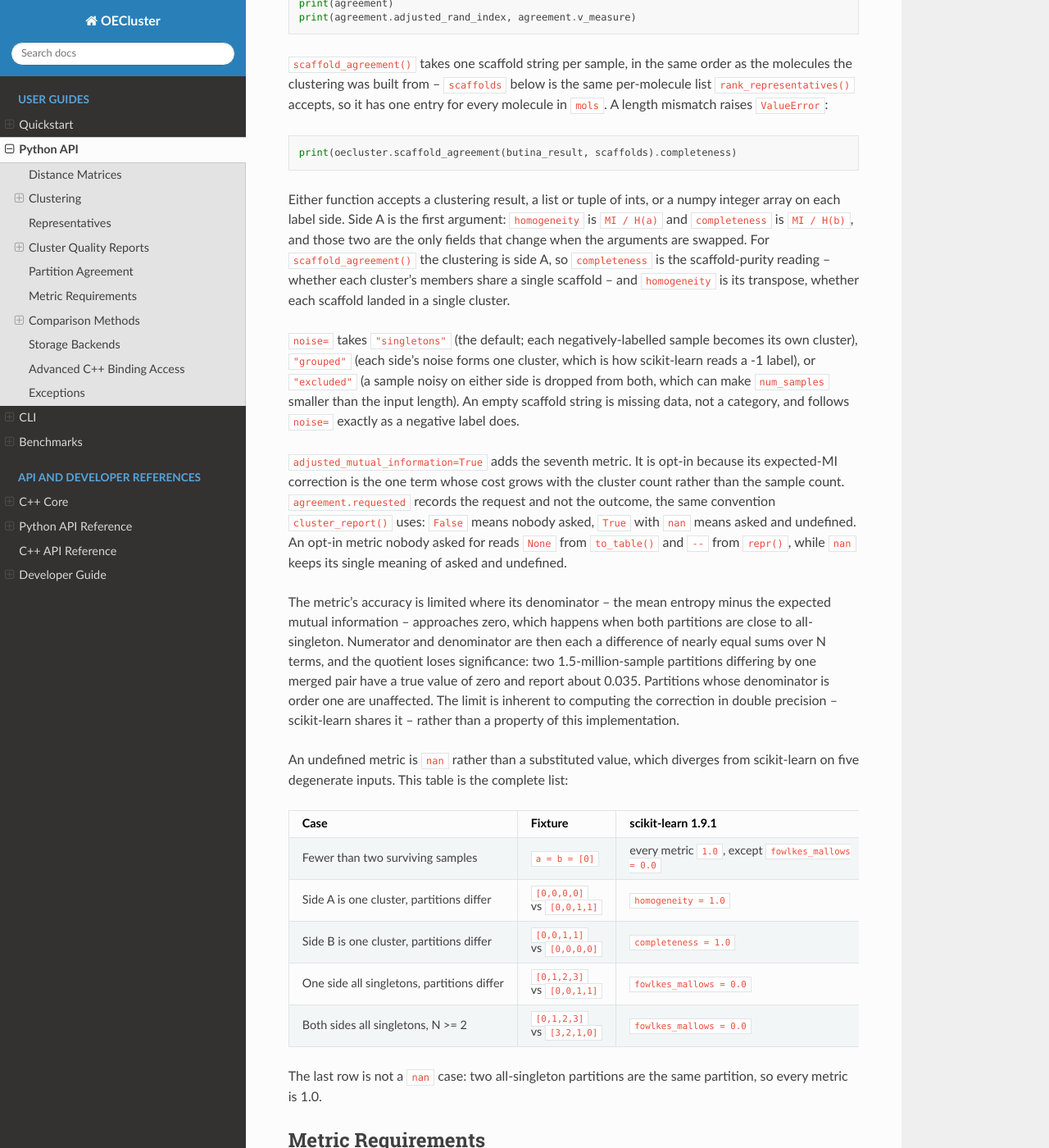
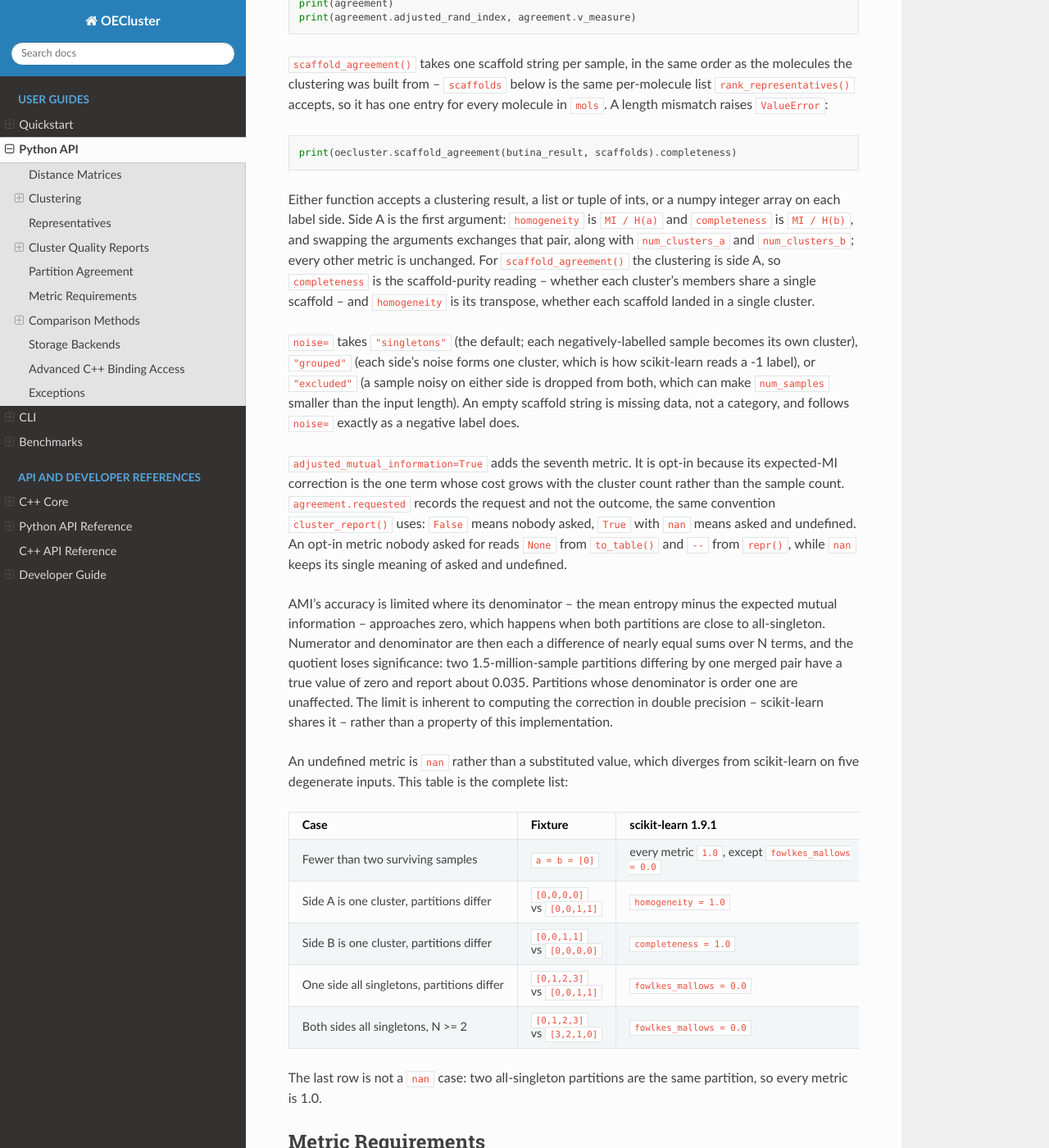
Before and after one commit to scott-arne/oecluster, a Sphinx documentation site: the page built from docs/python-api.md, in a window 1280 px wide and 1400 px high, scrolled down 7546 px. Shown: the whole window at 82% size. Built offline with Sphinx 7.4.7 and the Read the Docs theme 3.1.0, drawn with Linux system fonts in a browser that asks for light colours; pages that are not in the unit, such as notebooks, are missing from menus; the version number is read from the project's files by our own code.

```diff
--- a/docs/python-api.md
+++ b/docs/python-api.md
@@ -374,12 +374,12 @@ print(oecluster.scaffold_agreement(butina_result, scaffolds).completeness)
 
 Either function accepts a clustering result, a list or tuple of ints, or a
 numpy integer array on each label side. Side A is the first argument:
-`homogeneity` is `MI / H(a)` and `completeness` is `MI / H(b)`, and those two
-are the only fields that change when the arguments are swapped. For
-`scaffold_agreement()` the clustering is side A, so `completeness` is the
-scaffold-purity reading -- whether each cluster's members share a single
-scaffold -- and `homogeneity` is its transpose, whether each scaffold landed in
-a single cluster.
+`homogeneity` is `MI / H(a)` and `completeness` is `MI / H(b)`, and swapping
+the arguments exchanges that pair, along with `num_clusters_a` and
+`num_clusters_b`; every other metric is unchanged. For `scaffold_agreement()`
+the clustering is side A, so `completeness` is the scaffold-purity reading
+-- whether each cluster's members share a single scaffold -- and `homogeneity`
+is its transpose, whether each scaffold landed in a single cluster.
 
 `noise=` takes `"singletons"` (the default; each negatively-labelled sample
 becomes its own cluster), `"grouped"` (each side's noise forms one cluster,
@@ -396,7 +396,7 @@ request and not the outcome, the same convention `cluster_report()` uses:
 opt-in metric nobody asked for reads `None` from `to_table()` and `--` from
 `repr()`, while `nan` keeps its single meaning of asked and undefined.
 
-The metric's accuracy is limited where its denominator -- the mean entropy
+AMI's accuracy is limited where its denominator -- the mean entropy
 minus the expected mutual information -- approaches zero, which happens when
 both partitions are close to all-singleton. Numerator and denominator are then
 each a difference of nearly equal sums over N terms, and the quotient loses
```
Also changed, not shown: CHANGELOG.md (+4 -4 lines), README.md (+3 -0 lines), docs/cpp-core.md (+3 -2 lines), 1 other file.
